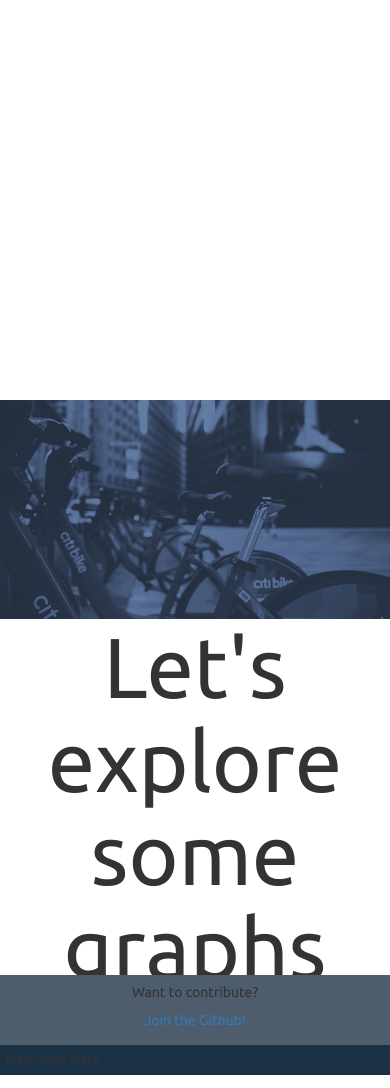
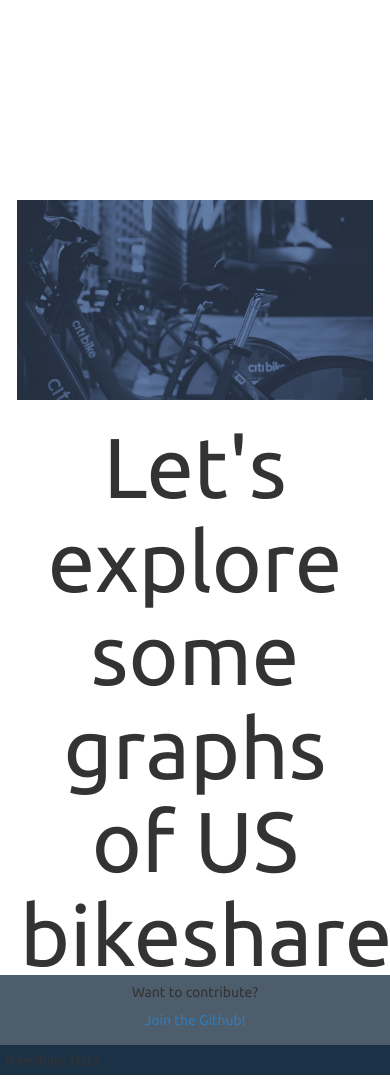
Before and after one commit to maivey/bikeshare-heroku-test, a Flask app: template bikeshare_app/templates/graphs.html in a window 390 px wide. Shown: the part 62-1150 px from the top of the page. Run offline with Flask 2, Linux system fonts and the light colour scheme; the template is opened without the code that fills it, so the values that code supplies are empty; some libraries are stand-ins or nearby versions.

Commit message:
Fix responsive display

```diff
--- a/bikeshare_app/static/css/style.css
+++ b/bikeshare_app/static/css/style.css
@@ -145,7 +145,7 @@ select {
   }
   .hero {
     position: relative;
-    /*height: 400px;*/
+    height: 200px;
     /*height: 50%;*/
     padding: 20px;
     margin: 0;
@@ -159,7 +159,7 @@ select {
     /*background-size: cover;*/
   }
   #myHeader {
-    height:400px;
+    height:200px;
   }
 }
 
@@ -205,7 +205,7 @@ select {
   }
   .hero {
     position: relative;
-    /*height: 400px;*/
+    height: 200px;
     /*height: 50%;*/
     padding: 20px;
     margin: 0;
@@ -224,7 +224,7 @@ select {
   }
 
   #myHeader {
-    height:400px;
+    height:200px;
   }
 }
 
```
